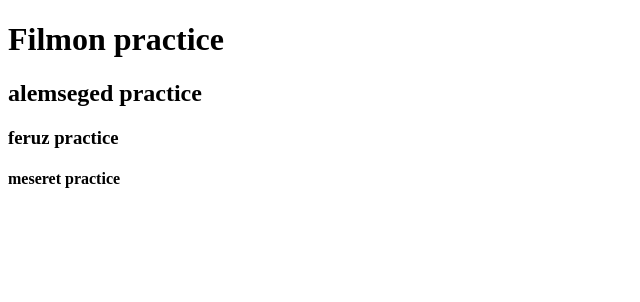
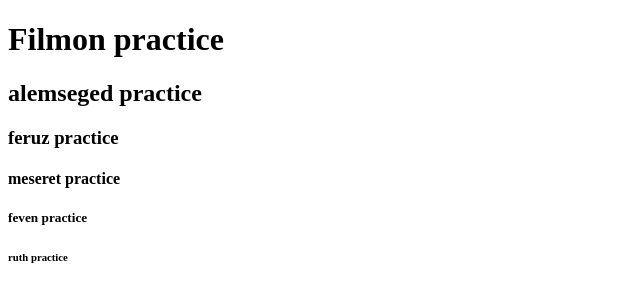
Before and after one commit to filmon509/craftPractice, a plain HTML site: page newPractice/index.html in a window 1280 px wide. Shown: the whole page, without its empty margins (0-640 px from the left). Drawn offline with Linux system fonts and the light colour scheme.

Commit message:
firstUpdate

```diff
--- a/newPractice/index.html
+++ b/newPractice/index.html
@@ -10,5 +10,7 @@
     <h2>alemseged practice</h2>
     <h3>feruz practice</h3>
     <h4>meseret practice</h4>
+    <h5>feven practice</h5>
+    <h6>ruth practice</h6>
 </body>
 </html>
```
